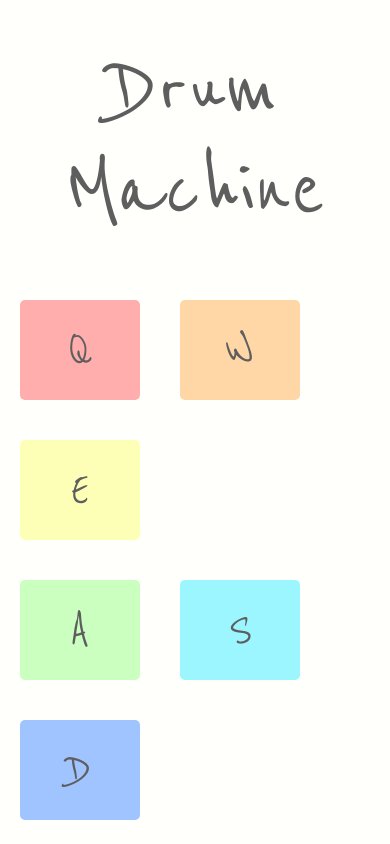
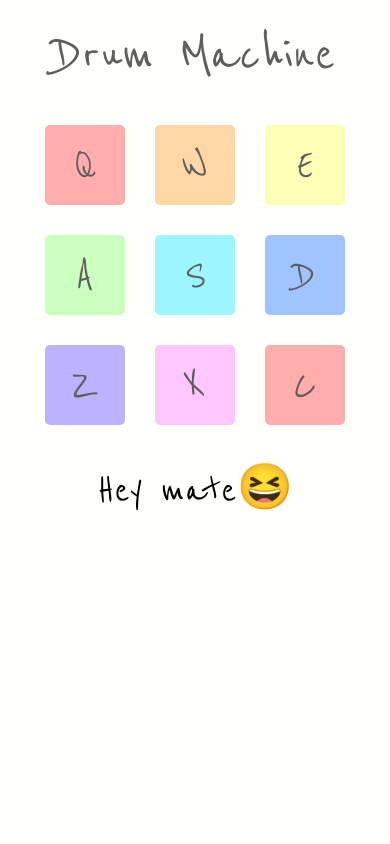
Before and after one commit to cinthialandia/React-Drum-Machine-FCC, a React (Create React App) app: page / in a window 390 px wide. Shown: the top 844 px of the page. Built offline with nearby package versions, Linux system fonts and the light colour scheme.

Commit message:
responsive fix

```diff
--- a/src/App.css
+++ b/src/App.css
@@ -32,7 +32,42 @@
   box-shadow: inset 0px 0px 10px 5px rgba(136, 134, 134, 0.6);
 }
 
+.title {
+  text-align: center;
+  font-size: 50px;
+  margin: 30px;
+}
+
 /* This query was necessary for changing the size of the elements on mobile cellphone*/
 @media only screen and (max-width: 800px) {
   /*welcome section media query*/
+  .title-drum-machine {
+    font-size: 60px;
+    margin: 25px;
+  }
+
+  .drum-button {
+    width: 80px;
+    height: 80px;
+    font-size: 45px;
+    margin: 15px;
+  }
+
+  .title {
+    text-align: center;
+    font-size: 45px;
+    margin: 20px;
+  }
+
+  .container1 {
+    display: flex;
+  }
+
+  .container2 {
+    display: flex;
+  }
+
+  .container3 {
+    display: flex;
+  }
 }
--- a/src/App.tsx
+++ b/src/App.tsx
@@ -3,6 +3,19 @@ import "./App.css";
 
 function App() {
   const [clickedKey, setClickedKey] = useState("");
+  const [name, setName] = useState("Hey mate😆");
+
+  const titles: { [key: string]: string } = {
+    "81": "Clonk 😏",
+    "87": "Ignition 😁",
+    "69": "Meep 🤣",
+    "65": "Blonky 😴",
+    "83": "Bwip 🤪",
+    "68": "Tinkle 👻",
+    "90": "Spindown 👽",
+    "88": "Metal 🥴",
+    "67": "Twotone 🤓",
+  };
 
   const [sounds] = useState<{ [key: string]: HTMLAudioElement }>({
     "81": new Audio("/music/fm_clonk.wav"),
@@ -21,6 +34,7 @@ function App() {
       sounds[key].currentTime = 0;
       sounds[key].play();
       setClickedKey(key);
+      setName(titles[key]);
     }
   };
 
@@ -155,6 +169,7 @@ function App() {
           </button>
         </div>
       </div>
+      <div className="title">{name}</div>
     </div>
   );
 }
```
